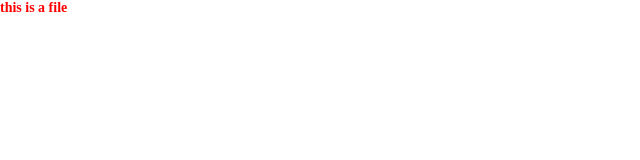
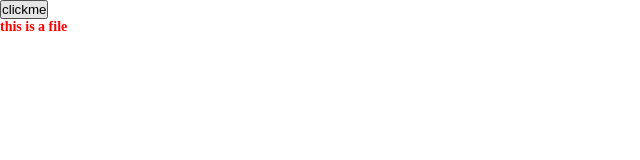
Before and after one commit to Reseachershan/test, a plain HTML site: page index.html in a window 1280 px wide. Shown: the whole page, without its empty margins (0-640 px from the left). Drawn offline with Linux system fonts and the light colour scheme.

Commit message:
adding script

```diff
--- a/index.html
+++ b/index.html
@@ -7,7 +7,14 @@
     <title>Document</title>
     <link rel="stylesheet" href="index.css">
 </head>
+<script>
+    function myclick(){
+      document.getElementById('class').innerHTML="no a file"
+
+    }
+</script>
 <body>
-    <h1 class="heading">this is a file</h1>
+    <button onclick="myclick()">clickme</button>
+    <h1 id="class" class="heading">this is a file</h1>
 </body>
 </html>
```
